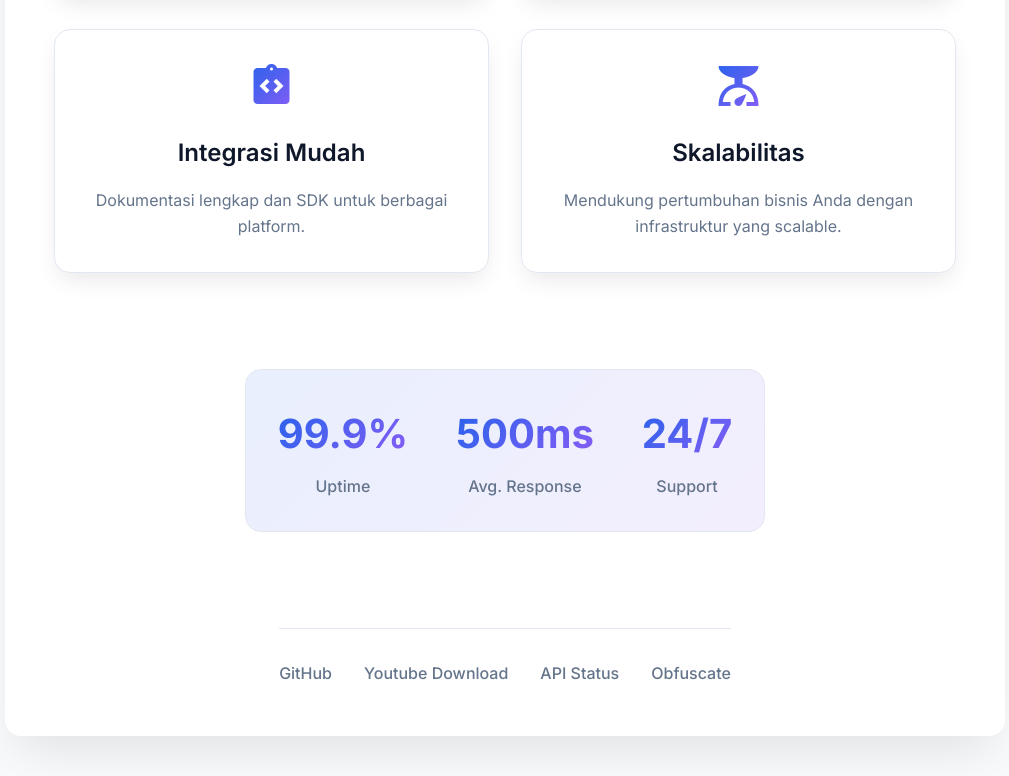
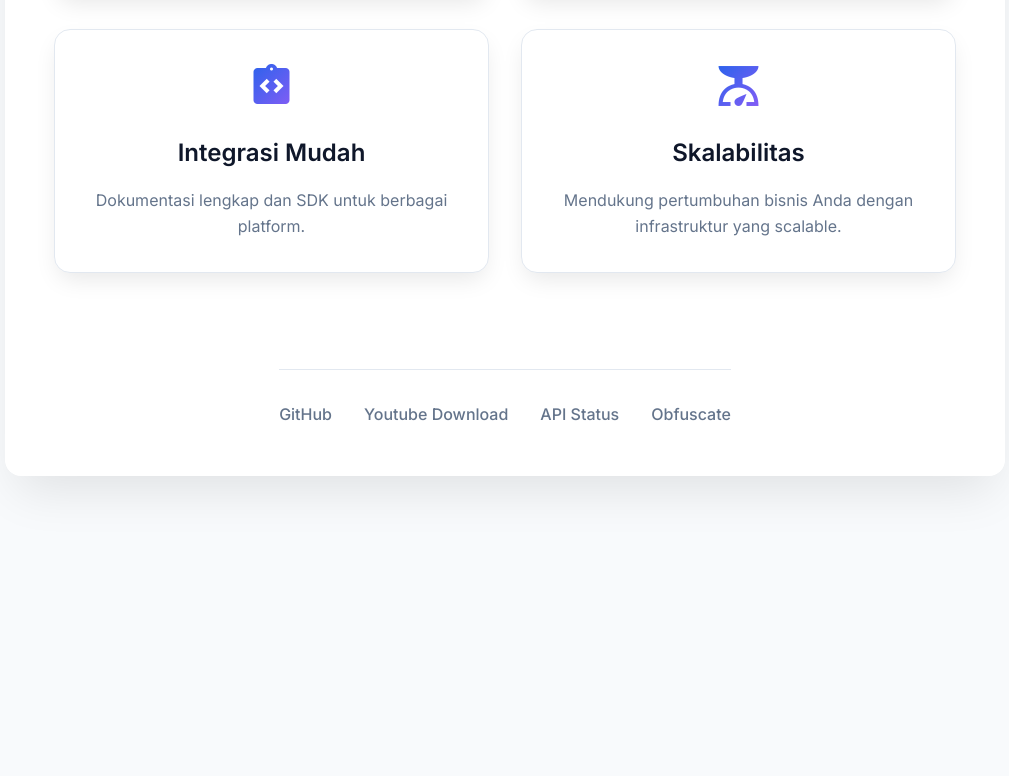
Before and after one commit to wirdan1/Latest-epiay, a website: page index.html in a window 1280 px wide. Shown: the part 1008-1784 px from the top of the page, without its empty margins (135-1144 px from the left). After the commit the page ends 1524 px from the top, so only its background shows below. Drawn offline with Linux system fonts and the light colour scheme.

Commit message:
Update index.html

```diff
--- a/index.html
+++ b/index.html
@@ -98,22 +98,6 @@
             </div>
           </div>
         </div>
-
-        <div class="stats-section">
-          <div class="stat-item">
-            <div class="stat-number">99.9%</div>
-            <div class="stat-label">Uptime</div>
-          </div>
-          <div class="stat-item">
-            <div class="stat-number">500ms</div>
-            <div class="stat-label">Avg. Response</div>
-          </div>
-          <div class="stat-item">
-            <div class="stat-number">24/7</div>
-            <div class="stat-label">Support</div>
-          </div>
-        </div>
-
         <div class="footer-links">
           <a href="https://github.com/Wirdan1" target="_blank">GitHub</a>
           <a href="https://youtube.danz-dev/" target="_blank">Youtube Download</a>
```
